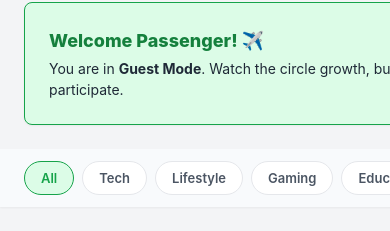
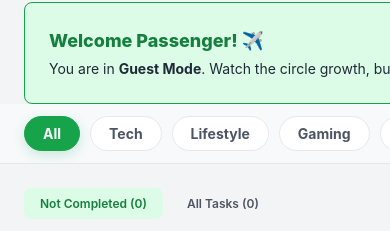
Before and after one commit to authorexhateyou-boop/Task-app, a React (Vite) app: page / in a window 390 px wide. Shown: the part 171-402 px from the top of the page. Built offline with nearby package versions, Linux system fonts and the light colour scheme; no server answers; the database is empty.

Commit message:
fix: improve mobile category bar smoothness and ui

```diff
--- a/src/index.css
+++ b/src/index.css
@@ -87,20 +87,27 @@ main.container {
   position: sticky;
   top: 0;
   z-index: 10;
-  background-color: #f8fafc;
+  background-color: rgba(248, 250, 252, 0.9);
+  backdrop-filter: blur(8px);
+  -webkit-backdrop-filter: blur(8px);
   margin: 0 -24px 24px -24px;
   padding: 12px 24px;
   display: flex;
-  gap: 8px;
+  gap: 10px;
   overflow-x: auto;
   scrollbar-width: none;
-  box-shadow: 0 1px 2px rgba(0,0,0,0.05);
-  transition: top 0.3s ease;
+  border-bottom: 1px solid var(--neutral-200);
+  -webkit-overflow-scrolling: touch; /* Smooth touch scrolling */
+}
+
+.category-bar::-webkit-scrollbar {
+  display: none; /* Hide scrollbar for Chrome/Safari */
 }
 
 @media (max-width: 768px) {
   .category-bar {
     top: var(--header-height);
+    margin-top: -24px; /* Compensate for main.container padding-top */
   }
 }
 
--- a/src/pages/Home.tsx
+++ b/src/pages/Home.tsx
@@ -147,18 +147,19 @@ export default function Home() {
               key={n}
               onClick={() => setNicheFilter(n)}
               style={{
-                padding: '8px 16px',
-                borderRadius: '20px',
-                fontSize: '13px',
-                fontWeight: 600,
+                padding: '8px 18px',
+                borderRadius: '24px',
+                fontSize: '14px',
+                fontWeight: 700,
                 whiteSpace: 'nowrap',
-                border: '1px solid',
+                border: '1.5px solid',
                 borderColor: nicheFilter === n ? 'var(--primary)' : 'var(--neutral-200)',
-                backgroundColor: nicheFilter === n ? 'var(--accent)' : 'white',
-                color: nicheFilter === n ? 'var(--primary)' : 'var(--neutral-600)',
+                backgroundColor: nicheFilter === n ? 'var(--primary)' : 'white',
+                color: nicheFilter === n ? 'white' : 'var(--neutral-600)',
                 cursor: 'pointer',
-                transition: 'all 0.2s',
-                flexShrink: 0
+                transition: 'all 0.2s cubic-bezier(0.4, 0, 0.2, 1)',
+                flexShrink: 0,
+                boxShadow: nicheFilter === n ? '0 4px 12px rgba(22, 163, 74, 0.2)' : 'none'
               }}
             >
               {n}
```
